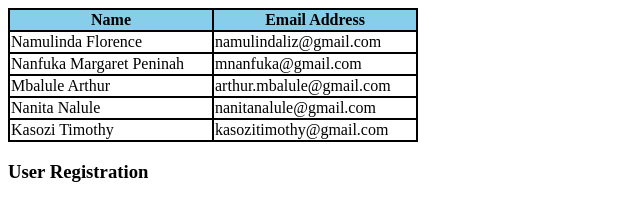
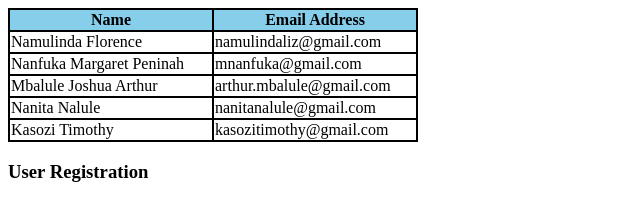
Before and after one commit to Teze-Martha/CODE-QUEEN, a plain HTML site: page Assignment.html in a window 1280 px wide. Shown: the top 198 px of the page, 0-640 px from the left. Drawn offline with Linux system fonts and the light colour scheme.

Commit message:
Update Assignment.html

```diff
--- a/Assignment.html
+++ b/Assignment.html
@@ -19,7 +19,7 @@
   <td>mnanfuka@gmail.com</td>
   </tr>
   <tr bgcolor="white" align="left">
-  <td>Mbalule Arthur</td>
+  <td>Mbalule Joshua Arthur</td>
   <td>arthur.mbalule@gmail.com</td>
   </tr>
   <tr bgcolor="white" align="left">
```
